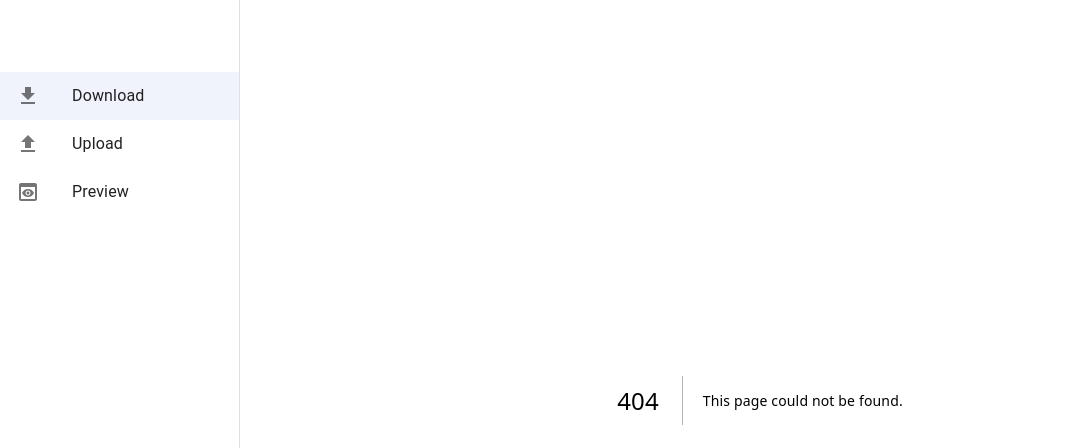
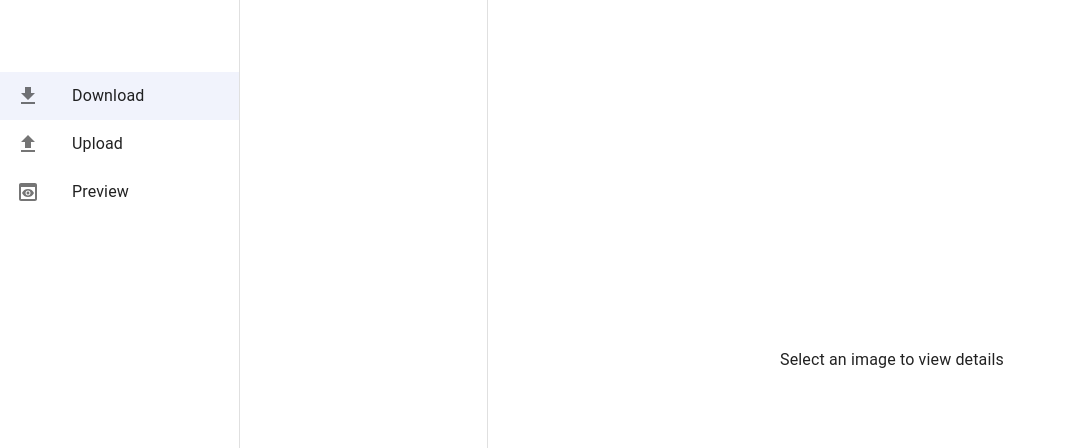
Before and after one commit to MohFarahani/medblock, a Next.js app in the folder next/: page /preview/multi in a window 1280 px wide. Before the commit this address had no page. Shown: the top 448 px of the page, without its empty margins (0-1066 px from the left). Built offline with nearby package versions, Linux system fonts and the light colour scheme.

Commit message:
feat: add multi-image preview page with dynamic file selection

```diff
--- /dev/null
+++ b/next/src/app/preview/multi/page.tsx
@@ -0,0 +1,83 @@
+'use client';
+
+import { Box, Grid } from "@mui/material";
+import DicomViewer from "@/components/DicomViewer/index";
+import { useState, useEffect } from "react";
+import { ImagePreviewList } from "@/components/ImagePreviewList";
+import { useSearchParams } from 'next/navigation';
+import { DicomData } from "@/graphql/types";
+
+const MultiPreviewPage = () => {
+  const searchParams = useSearchParams();
+  const [selectedFilePath, setSelectedFilePath] = useState<string>('');
+  const [files, setFiles] = useState<string[]>([]);
+
+  useEffect(() => {
+    const filesParam = searchParams.get('files');
+    if (filesParam) {
+      try {
+        const decodedFiles = JSON.parse(decodeURIComponent(filesParam));
+        setFiles(decodedFiles);
+        // Set the first file as initially selected
+        if (decodedFiles.length > 0) {
+          setSelectedFilePath(decodedFiles[0]);
+        }
+      } catch (error) {
+        console.error('Error parsing files parameter:', error);
+      }
+    }
+  }, [searchParams]);
+
+  // Convert files to DicomData format for ImagePreviewList
+  const filesList: DicomData[] = files.map((filePath) => ({
+    FilePath: filePath,
+    PatientName: '',  // These will be populated by useDicomData in PreviewItem
+    StudyDate: '',
+    Modality: '',
+  }));
+
+  return (
+    <Grid container spacing={2} sx={{ height: 'calc(100vh - 64px)' }}>
+      {/* Left side - Image previews */}
+      <Grid item xs={3}>
+        <Box sx={{
+          height: '100%',
+          overflowY: 'auto',
+          borderRight: '1px solid #e0e0e0'
+        }}>
+          <ImagePreviewList
+            files={filesList}
+            loading={false}
+            selectedFilePath={selectedFilePath}
+            onSelectImage={setSelectedFilePath}
+          />
+        </Box>
+      </Grid>
+
+      {/* Right side - Selected image viewer */}
+      <Grid item xs={9}>
+        <Box sx={{ height: '100%', p: 2 }}>
+          {selectedFilePath ? (
+            <DicomViewer
+              filePath={selectedFilePath}
+              showInfo={true}
+              showControls={true}
+              showModal={true}
+            />
+          ) : (
+            <Box
+              display="flex"
+              justifyContent="center"
+              alignItems="center"
+              height="100%"
+            >
+              Select an image to view details
+            </Box>
+          )}
+        </Box>
+      </Grid>
+    </Grid>
+  );
+};
+
+export default MultiPreviewPage;
--- a/next/src/components/ImagePreviewList/PreviewItem.tsx
+++ b/next/src/components/ImagePreviewList/PreviewItem.tsx
@@ -22,6 +22,8 @@ export const PreviewItem = ({ file, isSelected, onClick }: PreviewItemProps) =>
   if (error || !dicomData?.image?.data) {
     return null;
   }
+
+
 
   return (
     <ImageListItem
@@ -61,13 +63,13 @@ export const PreviewItem = ({ file, isSelected, onClick }: PreviewItemProps) =>
         title={
           <Stack direction="row" spacing={1} alignItems="center">
             <PersonIcon fontSize="small" />
-            <Typography variant="body1">{file.PatientName}</Typography>
+            <Typography variant="body1">{dicomData.PatientName}</Typography>
           </Stack>
         }
         subtitle={
           <Stack direction="row" spacing={1} alignItems="center">
             <DescriptionIcon fontSize="small" />
-            <Typography variant="body2">{file.StudyDescription}</Typography>
+            <Typography variant="body2">{dicomData.StudyDescription}</Typography>
           </Stack>
         }
         actionIcon={
```
Also changed, not shown: next/src/components/ViewButton.tsx (+13 -4 lines), next/src/components/table/columns.tsx (+13 -6 lines).
